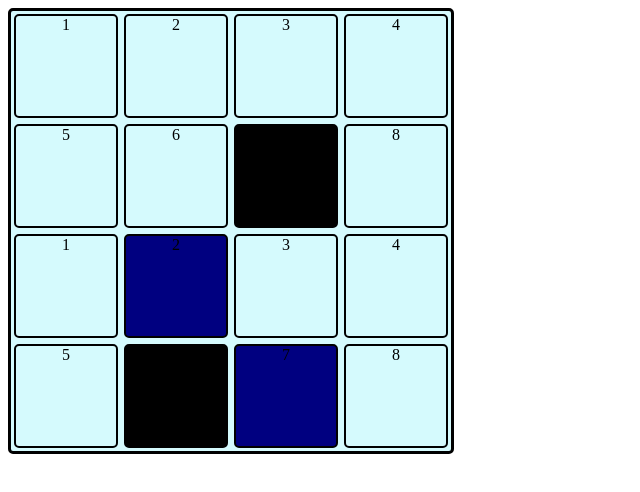
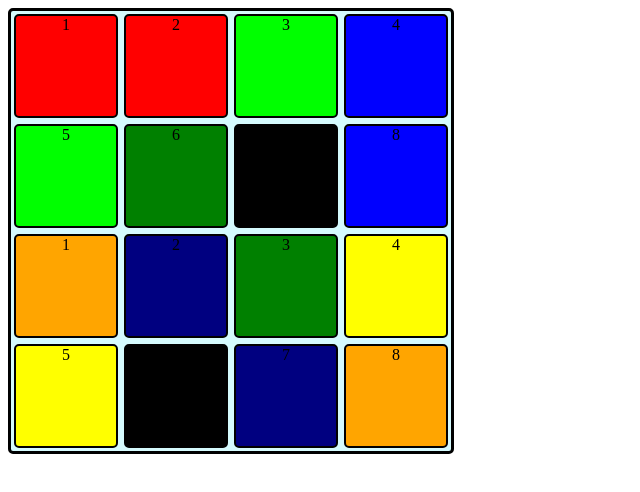
Before and after one commit to xMary7/hello-world, a plain HTML site: page index.html in a window 1280 px wide. Both pictures are taken after a click on the button "New Game!". Shown: the whole page, without its empty margins (0-640 px from the left). Drawn offline with nearby package versions, Linux system fonts and the light colour scheme.

Commit message:
Last_vers

```diff
--- a/style.css
+++ b/style.css
@@ -36,7 +36,65 @@
 	float:left;
 }
 
+.red {
+	height: 100px;
+	width: 100px;
+	border: 2px solid black;
+	border-radius: 5px;
+	margin: 3px;
+	float:left;
+	background-color: red;
+}
 
+.blue {
+	height: 100px;
+	width: 100px;
+	border: 2px solid black;
+	border-radius: 5px;
+	margin: 3px;
+	float:left;
+	background-color: blue;
+}
+
+.green {
+	height: 100px;
+	width: 100px;
+	border: 2px solid black;
+	border-radius: 5px;
+	margin: 3px;
+	float:left;
+	background-color: green;
+}
+
+.orange {
+	height: 100px;
+	width: 100px;
+	border: 2px solid black;
+	border-radius: 5px;
+	margin: 3px;
+	float:left;
+	background-color: orange;
+}
+
+.yellow {
+	height: 100px;
+	width: 100px;
+	border: 2px solid black;
+	border-radius: 5px;
+	margin: 3px;
+	float:left;
+	background-color: yellow;
+}
+
+.lime {
+	height: 100px;
+	width: 100px;
+	border: 2px solid black;
+	border-radius: 5px;
+	margin: 3px;
+	float:left;
+	background-color: lime;
+}
 
 .layer {
 
```
